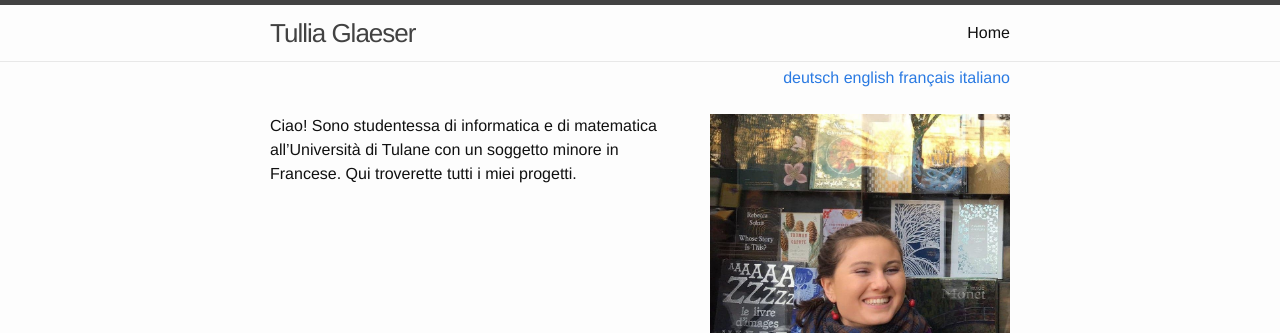
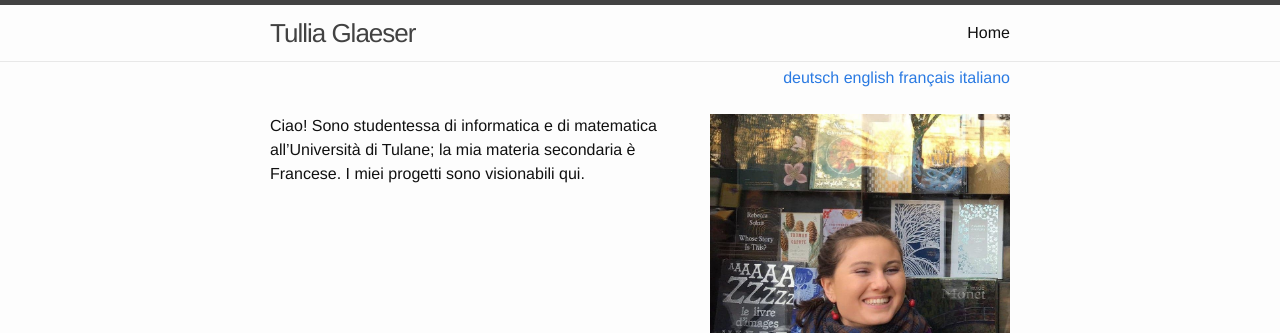
Before and after one commit to tamglaeser/tamglaeser.github.io, a Jekyll site: the page built from index-it.md, in a window 1280 px wide. Shown: the top 333 px of the page. Built offline with Jekyll 4.4.1, drawn with Linux system fonts in a browser that asks for light colours; nearby versions of some CDN libraries; some web fonts are replaced.

Commit message:
fix italian

```diff
--- a/index-it.md
+++ b/index-it.md
@@ -11,4 +11,4 @@ lang: it
 </div>
 
 
-Ciao! Sono studentessa di informatica e di matematica all'Università di Tulane con un soggetto minore in Francese. Qui troverette tutti i miei progetti.
+Ciao! Sono studentessa di informatica e di matematica all'Università di Tulane; la mia materia secondaria è Francese. I miei progetti sono visionabili qui.
```
